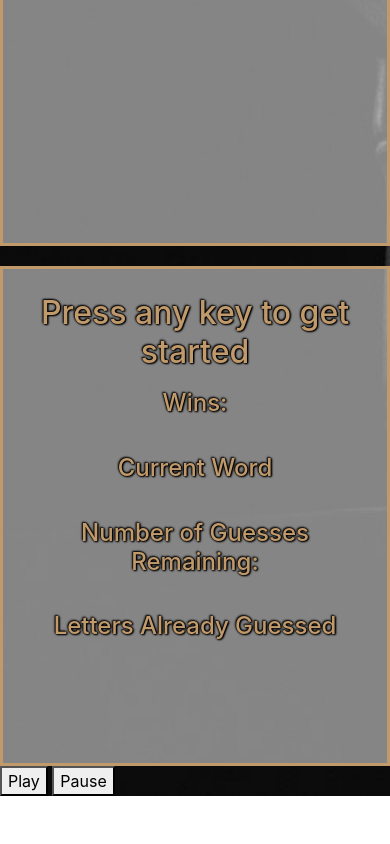
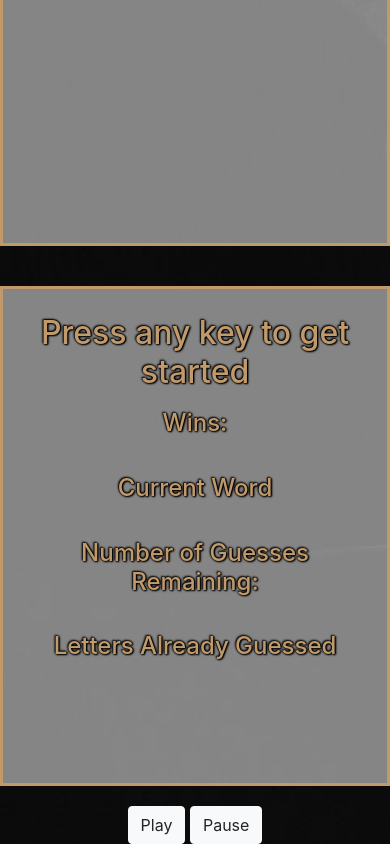
Before and after one commit to JCCALL/Word-Guess-Game, a plain HTML site: page index.html in a window 390 px wide. Shown: the part 532-1376 px from the top of the page. Before the commit the page ends 1328 px from the top, so only its background shows below. Drawn offline with nearby package versions, Linux system fonts and the light colour scheme.

Commit message:
updated audio and adjusted css

```diff
--- a/assets/css/style.css
+++ b/assets/css/style.css
@@ -37,7 +37,7 @@ img {
     padding-top: 20px;
     border: 3px solid #c19a6b;
     text-align: center;
-    margin-top: 20px;
+    margin: 20px 0px;
     min-height: 500px;
     background-color: rgba(255, 255, 255, .5);
 }
--- a/assets/javascript/game.js
+++ b/assets/javascript/game.js
@@ -48,7 +48,7 @@ function reset() {
     document.getElementById("youWin").style.cssText = "display: none";
 
     display();
-
+    audio.play();
 };
 
 function display() {
@@ -72,12 +72,12 @@ document.onkeydown = function(event) {
     if(finished) {
         reset();
         finished = false;
-        audio.play();
+
 
     } else {
         if(event.keyCode >= 65 && event.keyCode <= 90) {
             makeGuess(event.key.toLowerCase());
-            audio.play();
+
         }
     }
 };
--- a/index.html
+++ b/index.html
@@ -35,8 +35,13 @@
            </div>
        </div>
    </div>
-   <button onclick="playAudio()" type="button">Play</button>
-   <button onclick="pauseAudio()" type="button">Pause</button>
+   <div class="row">
+       <div class="col-md-12 text-center">
+            <button onclick="playAudio()" type="button" class="btn btn-light">Play</button>
+            <button onclick="pauseAudio()" type="button" class="btn btn-light">Pause</button>
+        </div>
+    </div>
+
    <audio autoplay loop id="playAudio">
        <source src="assets/sounds/09 The Mandalorian.mp3" type="audio/mpeg">
    </audio>
```
